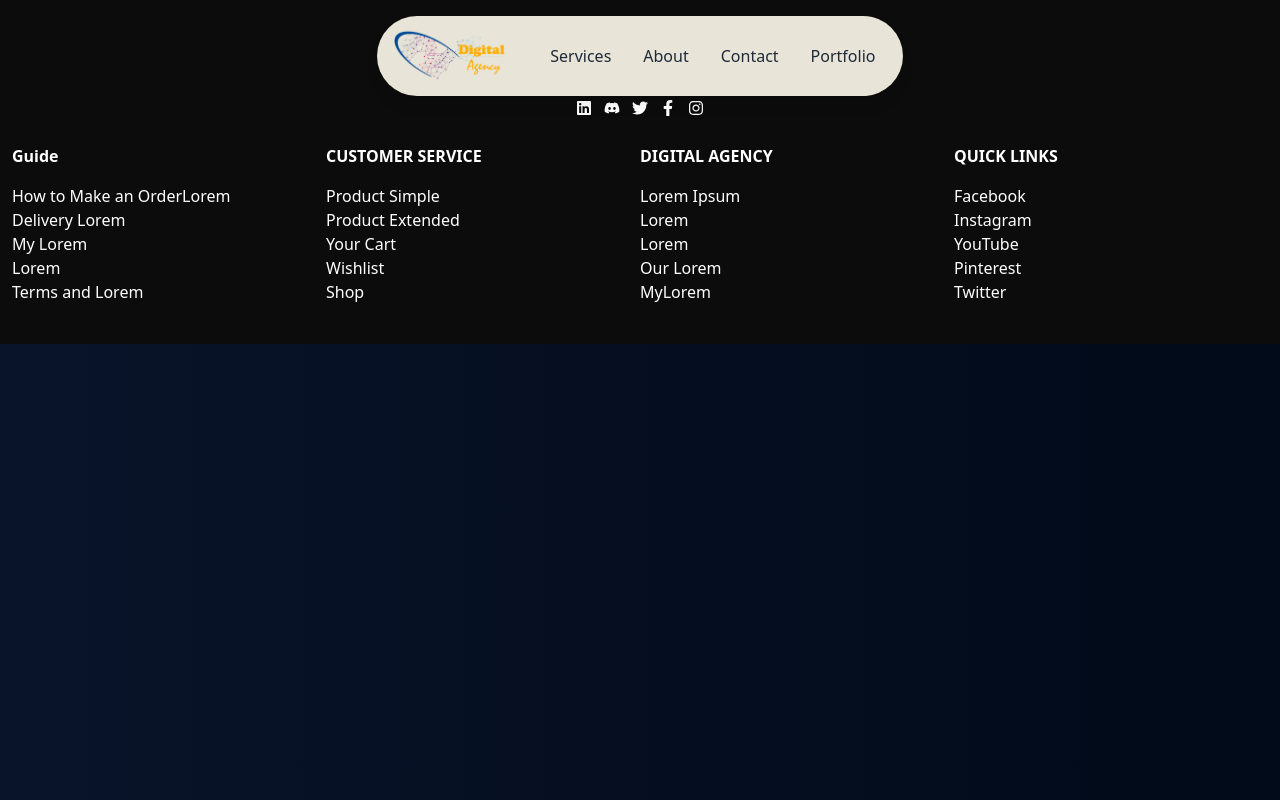
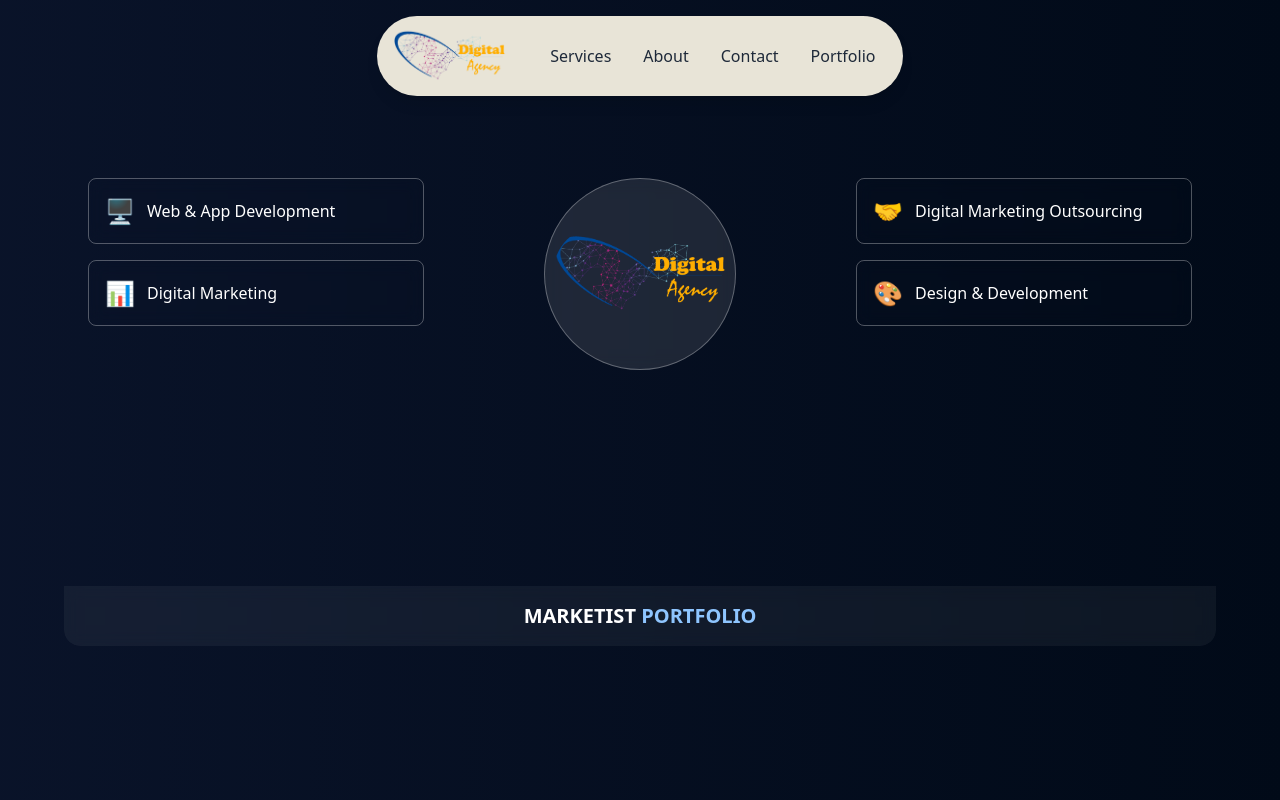
Before and after one commit to sohail78-hub/DAS, a React (Vite) app in the folder client/: page /portfolio in a window 1280 px wide. Shown: the top 800 px of the page. Built offline with nearby package versions, Linux system fonts and the light colour scheme.

Commit message:
portfolio and quote

```diff
--- a/client/src/App.jsx
+++ b/client/src/App.jsx
@@ -13,6 +13,7 @@ import Digital_Marketing from './components/Digital_Marketing'
 import Design_Development from './components/Design_Development'
 import Digital_Marketing_Outsourcing from './components/Digital_Marketing_Outsourcing'
 import Get_A_Quote from './components/Get_A_Quote'
+import PortfolioHero from './components/PortfolioHero'
 
 const App = () => {
   return (
@@ -27,6 +28,8 @@ const App = () => {
         <Route path='/Digital_Marketing_Outsourcing' element={<Digital_Marketing_Outsourcing/>}/>
         <Route path='/Design_&_Development' element={<Design_Development/>}/>
         <Route path='/Get_A_Quote' element={<Get_A_Quote/>}/>
+        <Route path='/portfolio' element={<PortfolioHero/>}/>
+
 
       </Routes>
       <Footer/>
--- a/client/src/components/Get_A_Quote.jsx
+++ b/client/src/components/Get_A_Quote.jsx
@@ -6,8 +6,19 @@ const QuoteForm = () => {
     name: '',
     email: '',
     company: '',
-    message: ''
+    message: '',
+    number:null,
+    service:''
   });
+
+  const services = [
+    'Web & App Development',
+    'Digital Marketing',
+    'Design & Development',
+    'Digital Marketing Outsourcing',
+    'Others'
+  ];
+
 
   const handleChange = (e) => {
     setFormData({ ...formData, [e.target.name]: e.target.value });
@@ -69,6 +80,41 @@ const QuoteForm = () => {
             <motion.input
               variants={inputVariants}
               whileFocus="focus"
+              type="phone"
+              name="phone"
+              value={formData.number}
+              onChange={handleChange}
+              placeholder="Your number"
+              className="w-full px-4 py-2 bg-gray-800 text-white border border-gray-700 rounded-md focus:outline-none focus:ring-2 focus:ring-blue-500"
+              required
+            />
+          </div>
+
+          <div>
+            <motion.select
+            variants={inputVariants}
+            whileFocus="focus"
+            name="service"
+            value={formData.service}
+            onChange={handleChange}
+            className="w-full px-4 py-2 bg-gray-800 text-white border border-gray-700 rounded-md focus:outline-none focus:ring-2 focus:ring-blue-500"
+            required
+          >
+            <option disabled hidden value='' >
+              Select Required Service
+            </option>
+            {services.map((service, index) => (
+                <option key={index} value={service}>{service}</option>
+              ))}
+            </motion.select>
+          </div>
+
+
+
+          <div>
+            <motion.input
+              variants={inputVariants}
+              whileFocus="focus"
               type="text"
               name="company"
               value={formData.company}
--- a/client/src/components/Home.jsx
+++ b/client/src/components/Home.jsx
@@ -3,6 +3,7 @@ import HeroSection from './Hero'
 import ServicesSection from './Services'
 import Contact from './Contact'
 import AboutUs from './About'
+import PortfolioHero from './PortfolioHero'
 
 const Home = () => {
   return (
--- a/client/src/components/LogoSliders.jsx
+++ b/client/src/components/LogoSliders.jsx
@@ -44,7 +44,7 @@ const LogoSliders = ({ sliderData }) => {
                     e.target.src = 'https://via.placeholder.com/150';
                   }}
                 />
-                <div className="absolute bottom-0 h-full py-10 left-0 right-0 bg-black/60 p-1">
+                <div className="absolute bottom-0  left-0 right-0 bg-black/60 p-1">
                   <h3 className="text-xs font-medium text-white text-center truncate">
                     {item.title}
                   </h3>
--- a/client/src/components/Navbar.jsx
+++ b/client/src/components/Navbar.jsx
@@ -45,6 +45,7 @@ const Navbar = () => {
     {
       id: 'services',
       label: 'Services',
+      path: '/services',
       submenu: [
         {
           id: 'Web_&_App_Development',
@@ -72,11 +73,10 @@ const Navbar = () => {
         },
       ],
     },
-
     {
       id: 'about',
-      // icon: '👤',
       label: 'About',
+      path: '/about',
       submenu: [
         { id: 'team', icon: '👥', label: 'Our Team' },
         { id: 'mission', icon: '🎯', label: 'Mission' },
@@ -86,8 +86,8 @@ const Navbar = () => {
     },
     {
       id: 'contact',
-      // icon: '❓',
       label: 'Contact',
+      path: '/contact',
       submenu: [
         { id: 'email', icon: '✉️', label: 'Email' },
         { id: 'phone', icon: '📞', label: 'Phone' },
@@ -97,8 +97,8 @@ const Navbar = () => {
     },
     {
       id: 'portfolio',
-      // icon: '📁',
       label: 'Portfolio',
+      path: '/portfolio',
       submenu: [
         { id: 'projects', icon: '🏗️', label: 'Projects' },
         { id: 'case-studies', icon: '📊', label: 'Case Studies' },
@@ -150,6 +150,7 @@ const Navbar = () => {
       },
     },
   };
+
   const submenuItemVariants = {
     hidden: { opacity: 0, x: -20 },
     visible: {
@@ -205,7 +206,7 @@ const Navbar = () => {
           onMouseEnter={handleMouseEnter}
           onMouseLeave={handleMouseLeave}
         >
-          <Link to='/' >
+          <Link to='/'>
             <motion.div
               className="mr-4 flex items-center"
               variants={logoVariants}
@@ -219,8 +220,8 @@ const Navbar = () => {
 
           <div className="flex-1 flex items-center">
             {getVisibleMenuItems().map((item) => (
+              <Link to={item.path} key={item.id}>
                 <motion.button
-                key={item.id}
                   className={`flex items-center gap-2 px-3 py-1 rounded-md transition-colors duration-200 ${
                     activeMenu === item.id ? 'bg-gray-700' : ''
                   }`}
@@ -251,6 +252,7 @@ const Navbar = () => {
                   </motion.span>
                   <span>{item.label}</span>
                 </motion.button>
+              </Link>
             ))}
           </div>
         </motion.div>
@@ -305,7 +307,6 @@ const Navbar = () => {
             </motion.div>
           )}
         </AnimatePresence>
-
       </motion.div>
     </>
   );
--- /dev/null
+++ b/client/src/components/PortfolioHero.jsx
@@ -0,0 +1,172 @@
+import React, { useState } from 'react';
+import { motion } from 'framer-motion';
+
+const PortfolioHero = () => {
+  const [activeMenu, setActiveMenu] = useState(null);
+
+  const menuData = {
+    webDevelopment: {
+      title: "Web & App Development",
+      icon: "🖥️",
+      submenus: [
+        { name: "Dynamic Website Design", icon: "🎨" },
+        { name: "e-Commerce Store", icon: "🛒" },
+        { name: "Landing Page | 1 Page", icon: "📄" },
+        { name: "Cloud based POS, CRM & ERP Solution", icon: "☁️" },
+        { name: "Cyber Security", icon: "🔒" },
+        { name: "App Development", icon: "📱" },
+        { name: "Custom Digital Software Solutions", icon: "⚙️" }
+      ]
+    },
+    digitalMarketing: {
+      title: "Digital Marketing",
+      icon: "📊",
+      submenus: [
+        { name: "Google Ads", icon: "🔍" },
+        { name: "Meta Ads", icon: "👥" },
+        { name: "SEO", icon: "📈" },
+        { name: "Social Media Management", icon: "💬" }
+      ]
+    },
+    outsourcing: {
+      title: "Digital Marketing Outsourcing",
+      icon: "🤝",
+      submenus: [
+        { name: "Content Creation", icon: "✏️" },
+        { name: "Copywriting Services", icon: "📝" },
+        { name: "Social Media Management Services", icon: "📱" },
+        { name: "Paid Ads", icon: "💰" },
+        { name: "SEO Services", icon: "🔝" }
+      ]
+    },
+    design: {
+      title: "Design & Development",
+      icon: "🎨",
+      submenus: [
+        { name: "Logo Design", icon: "⭐" },
+        { name: "Ads", icon: "📣" },
+        { name: "Graphic Works", icon: "🖌️" },
+        { name: "Reels", icon: "🎬" },
+        { name: "Video Animation Work", icon: "🎥" }
+      ]
+    }
+  };
+
+  const handleMouseEnter = (menuKey) => {
+    setActiveMenu(menuKey);
+  };
+
+  const handleMouseLeave = () => {
+    setActiveMenu(null);
+  };
+
+  return (
+    <div className="min-h-screen flex items-center justify-center p-4">
+      <div className="w-full max-w-6xl rounded-2xl overflow-hidden relative">
+        <div className="flex flex-col md:flex-row">
+          <div className="md:w-1/3 p-6 flex flex-col space-y-4">
+            {Object.entries(menuData)
+              .filter(([key]) => key === 'webDevelopment' || key === 'digitalMarketing')
+              .map(([key, menu]) => (
+                <motion.div
+                  key={key}
+                  className="border border-white/30 rounded-lg p-4 backdrop-blur-sm hover:bg-white/10 cursor-pointer relative text-white"
+                  whileHover={{ scale: 1.03 }}
+                  transition={{ type: "spring", stiffness: 300 }}
+                  onMouseEnter={() => handleMouseEnter(key)}
+                  onMouseLeave={handleMouseLeave}
+                >
+                  <div className="flex items-center">
+                    <span className="text-2xl mr-3">{menu.icon}</span>
+                    <h3 className="font-medium">{menu.title}</h3>
+                  </div>
+
+                  {activeMenu === key && (
+                    <motion.div
+                      initial={{ opacity: 0, x: -10 }}
+                      animate={{ opacity: 1, x: 0 }}
+                      exit={{ opacity: 0, x: -10 }}
+                      className="absolute top-0 left-full ml-4 bg-white/10 backdrop-blur-md shadow-xl rounded-lg p-4 z-10 w-72 border border-white/30"
+                    >
+                      <div className="space-y-3">
+                        {menu.submenus.map((submenu, idx) => (
+                          <motion.div
+                            key={idx}
+                            className="flex items-center p-2 text-white hover:bg-white/20 rounded-md"
+                            whileHover={{ x: 5 }}
+                          >
+                            <span className="text-lg mr-3">{submenu.icon}</span>
+                            <span>{submenu.name}</span>
+                          </motion.div>
+                        ))}
+                      </div>
+                    </motion.div>
+                  )}
+                </motion.div>
+              ))}
+          </div>
+
+          <div className="md:w-1/3 flex justify-center items-center p-6">
+            <motion.div
+              whileHover={{ rotate: 5 }}
+              className="bg-white/10 backdrop-blur-sm rounded-full p-2 h-48 w-48 flex items-center justify-center border border-white/30"
+            >
+              <img  src="/da-log.png" alt="Company Logo" className="rounded-full" />
+            </motion.div>
+          </div>
+
+          <div className="md:w-1/3 p-6 flex flex-col space-y-4">
+            {Object.entries(menuData)
+              .filter(([key]) => key === 'outsourcing' || key === 'design')
+              .map(([key, menu]) => (
+                <motion.div
+                  key={key}
+                  className="border border-white/30 rounded-lg p-4 backdrop-blur-sm hover:bg-white/10 cursor-pointer relative text-white"
+                  whileHover={{ scale: 1.03 }}
+                  transition={{ type: "spring", stiffness: 300 }}
+                  onMouseEnter={() => handleMouseEnter(key)}
+                  onMouseLeave={handleMouseLeave}
+                >
+                  <div className="flex items-center">
+                    <span className="text-2xl mr-3">{menu.icon}</span>
+                    <h3 className="font-medium">{menu.title}</h3>
+                  </div>
+
+                  {activeMenu === key && (
+                    <motion.div
+                      initial={{ opacity: 0, x: 10 }}
+                      animate={{ opacity: 1, x: 0 }}
+                      exit={{ opacity: 0, x: 10 }}
+                      className="absolute top-0 right-full mr-4 bg-white/10 backdrop-blur-md shadow-xl rounded-lg p-4 z-10 w-72 border border-white/30"
+                    >
+                      <div className="space-y-3">
+                        {menu.submenus.map((submenu, idx) => (
+                          <motion.div
+                            key={idx}
+                            className="flex items-center p-2 text-white hover:bg-white/20 rounded-md"
+                            whileHover={{ x: -5 }}
+                          >
+                            <span className="text-lg mr-3">{submenu.icon}</span>
+                            <span>{submenu.name}</span>
+                          </motion.div>
+                        ))}
+                      </div>
+                    </motion.div>
+                  )}
+                </motion.div>
+              ))}
+          </div>
+        </div>
+
+        <div className="text-center mt-48 py-4 backdrop-blur-sm bg-white/5">
+          <h2 className="text-xl font-bold">
+            <span className="text-white">MARKETIST</span>
+            <span className="text-blue-300"> PORTFOLIO</span>
+          </h2>
+        </div>
+      </div>
+    </div>
+  );
+};
+
+export default PortfolioHero;
```
Lines whose indentation alone changed are shown as unchanged.
